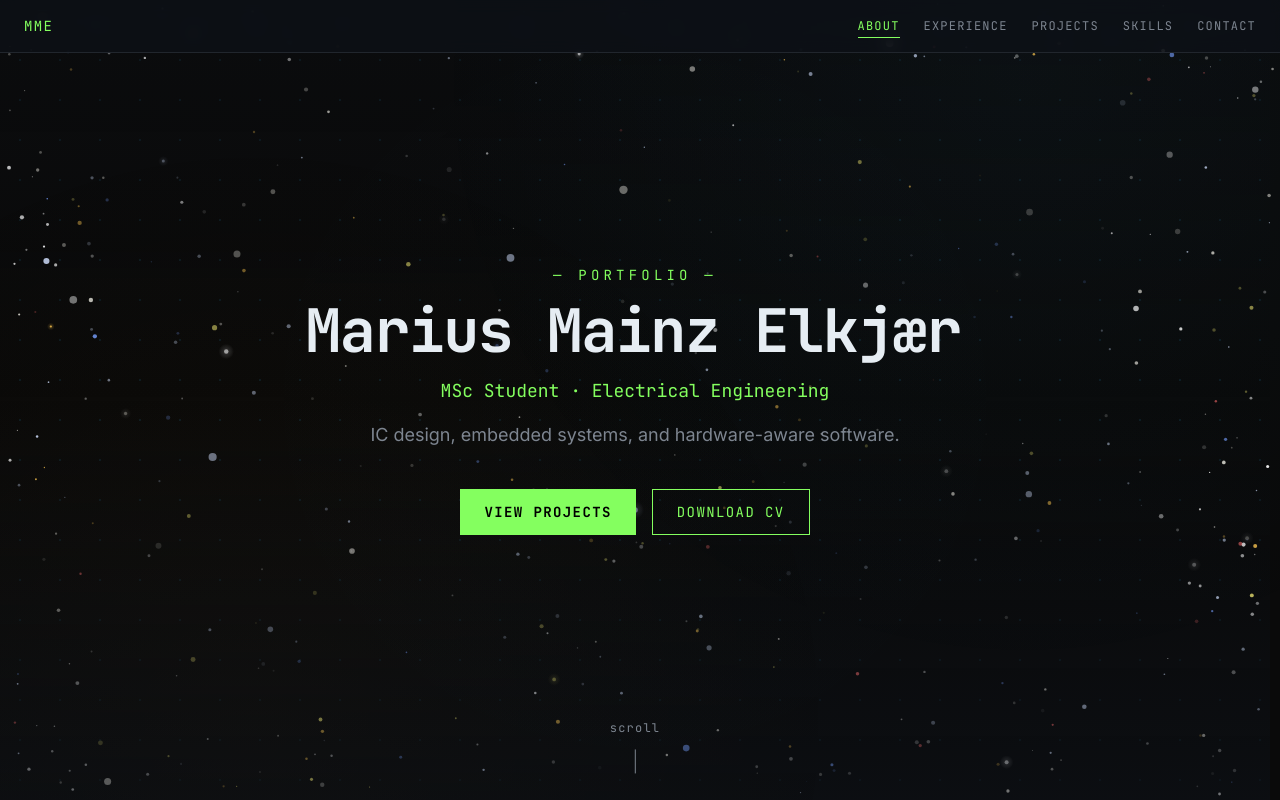
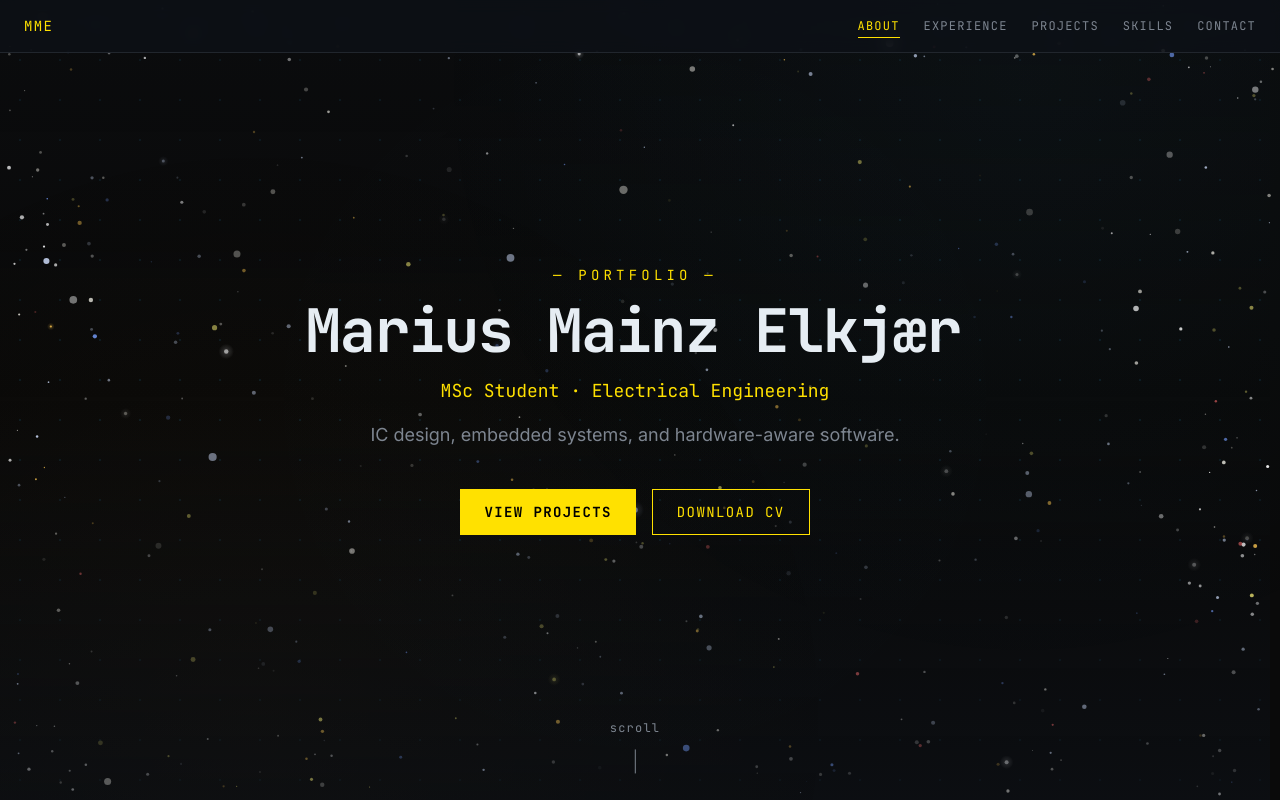
Before and after one commit to Mariusmainz/Mariusmainz.github.io, a Next.js app: page / in a window 1280 px wide. Shown: the top 800 px of the page. Built offline with nearby package versions, Linux system fonts and the light colour scheme.

Commit message:
feat: update colors to yellow font

```diff
--- a/tailwind.config.ts
+++ b/tailwind.config.ts
@@ -6,8 +6,8 @@ const config: Config = {
     extend: {
       colors: {
         // accent:  '#38bdf8',
-        accent:  '#84ff5f',
-        accent2: '#ff992c',
+        accent:  '#ffe100',
+        accent2: '#ff9500',
         bg:      '#0d1117',
         surface: '#161b22',
         border:  '#21262d',
```
